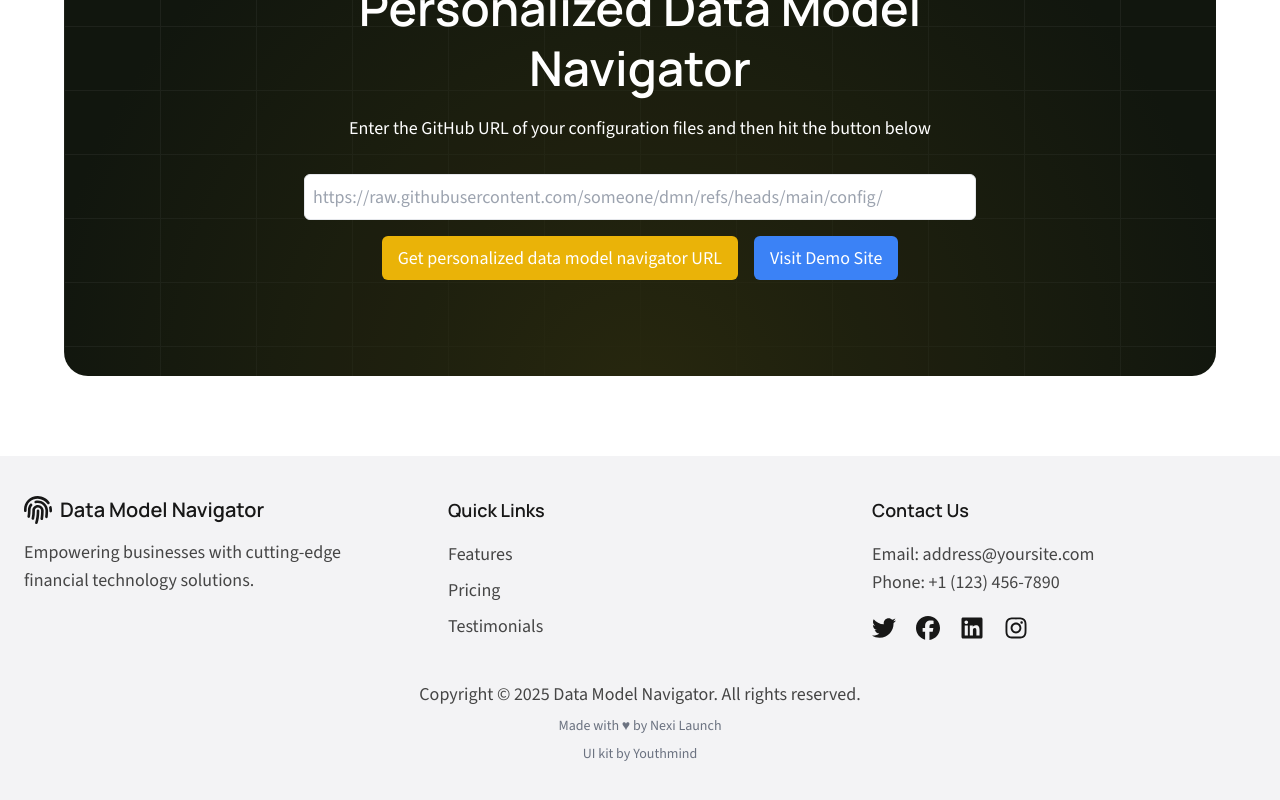
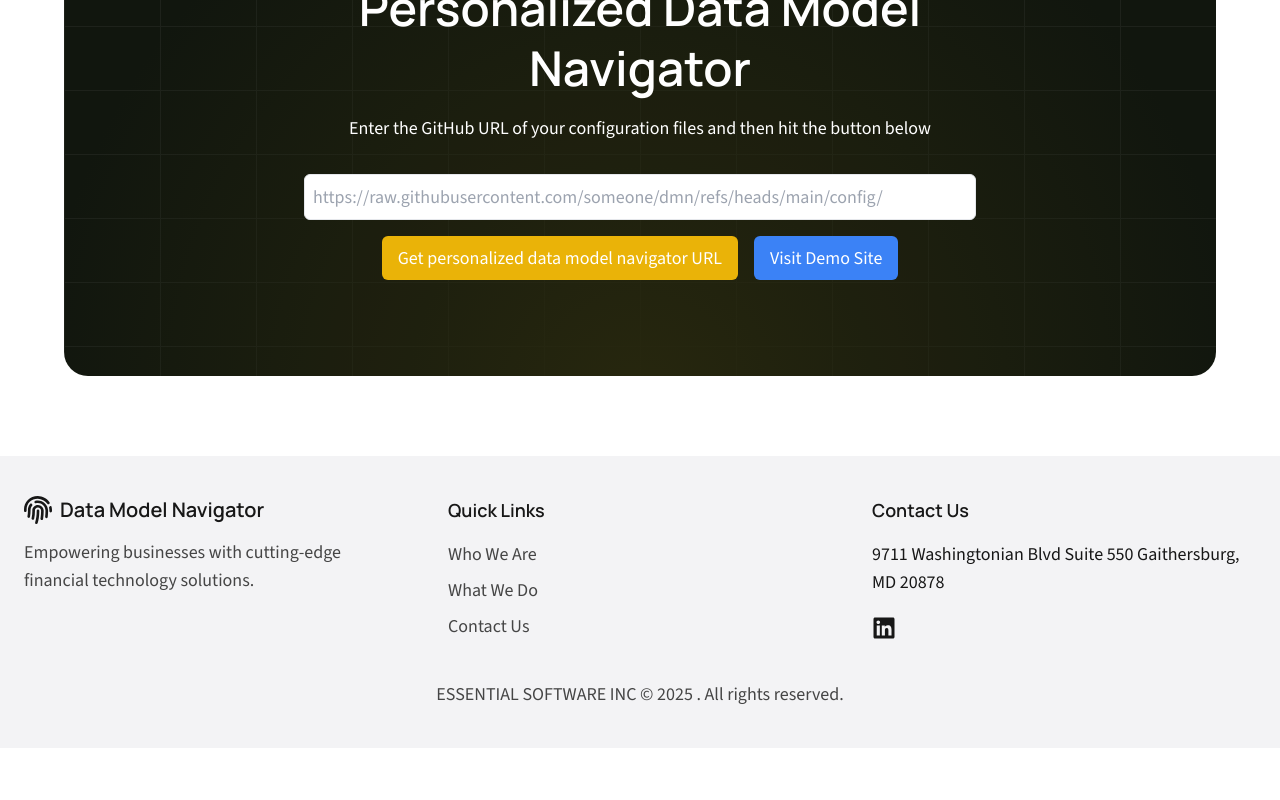
Before and after one commit to essentialsoft/esi-data-model-navigator-landing, a Next.js app: page / in a window 1280 px wide. Shown: the part 4774-5574 px from the top of the page. After the commit the page ends 5522 px from the top, so only its background shows below. Built offline with nearby package versions, Linux system fonts and the light colour scheme.

Commit message:
update the footer

```diff
--- a/src/components/FAQ.tsx
+++ b/src/components/FAQ.tsx
@@ -17,7 +17,7 @@ const FAQ: React.FC = () => {
                     <p className="lg:mt-10 text-foreground-accent text-center lg:text-left">
                         Ask us anything!
                     </p>
-                    <a href="mailto:" className="mt-3 block text-xl lg:text-4xl text-secondary font-semibold hover:underline text-center lg:text-left">help@finwise.com</a>
+                    <a href="mailto:modelnavigator@essential-soft.com" className="mt-3 block text-xl lg:text-2xl text-secondary font-semibold hover:underline text-center lg:text-left">modelnavigator@essential-soft.com</a>
                 </div>
 
                 <div className="w-full lg:max-w-2xl mx-auto border-b">
--- a/src/components/Footer.tsx
+++ b/src/components/Footer.tsx
@@ -34,7 +34,7 @@ const Footer: React.FC = () => {
                 <div>
                     <h4 className="text-lg font-semibold mb-4">Contact Us</h4>
 
-                    {footerDetails.email && <a href={`mailto:${footerDetails.email}`}  className="block text-foreground-accent hover:text-foreground">Email: {footerDetails.email}</a>}
+                    {footerDetails.address}
 
                     {footerDetails.telephone && <a href={`tel:${footerDetails.telephone}`} className="block text-foreground-accent hover:text-foreground">Phone: {footerDetails.telephone}</a>}
 
@@ -58,9 +58,7 @@ const Footer: React.FC = () => {
                 </div>
             </div>
             <div className="mt-8 md:text-center text-foreground-accent px-6">
-                <p>Copyright &copy; {new Date().getFullYear()} {siteDetails.siteName}. All rights reserved.</p>
-                <p className="text-sm mt-2 text-gray-500">Made with &hearts; by <a href="https://nexilaunch.com" target="_blank">Nexi Launch</a></p>
-                <p className="text-sm mt-2 text-gray-500">UI kit by <a href="https://ui8.net/youthmind/products/fintech-finance-mobile-app-ui-kit" target="_blank">Youthmind</a></p>
+                <p> ESSENTIAL SOFTWARE INC &copy; {new Date().getFullYear()} . All rights reserved.</p>
             </div>
         </footer>
     );
--- a/src/data/footer.ts
+++ b/src/data/footer.ts
@@ -10,28 +10,23 @@ export const footerDetails: {
     subheading: "Empowering businesses with cutting-edge financial technology solutions.",
     quickLinks: [
         {
-            text: "Features",
-            url: "#features"
+            text: "Who We Are",
+            url: "https://www.essential-soft.com/who-we-are/"
         },
         {
-            text: "Pricing",
-            url: "#pricing"
+            text: "What We Do",
+            url: "https://www.essential-soft.com/what-we-do/"
         },
-        {
-            text: "Testimonials",
-            url: "#testimonials"
+         {
+            text: "Contact Us",
+            url: "https://www.essential-soft.com/contact-us/"
         }
     ],
-    email: 'address@yoursite.com',
-    telephone: '+1 (123) 456-7890',
+    address: '9711 Washingtonian Blvd Suite 550 Gaithersburg, MD 20878',
     socials: {
         // github: 'https://github.com',
         // x: 'https://twitter.com/x',
-        twitter: 'https://twitter.com/Twitter',
-        facebook: 'https://facebook.com',
         // youtube: 'https://youtube.com',
-        linkedin: 'https://www.linkedin.com',
-        // threads: 'https://www.threads.net',
-        instagram: 'https://www.instagram.com',
+        linkedin: 'https://www.linkedin.com/company/essential-software-inc./',
     }
 }
```
